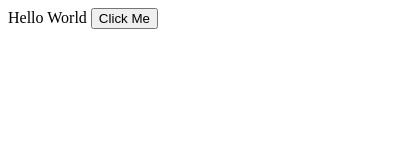
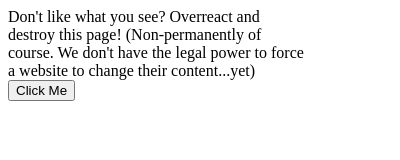
Before and after one commit to Battjmo/SuperSmashBrowser, a browser extension: page popup.html in a window 400 px wide. Drawn offline with Linux system fonts and the light colour scheme.

Commit message:
add css files for popup

```diff
--- /dev/null
+++ b/popup.css
@@ -0,0 +1,4 @@
+body {
+  width: 300px;
+  max-height: 600px;
+}
--- a/popup.html
+++ b/popup.html
@@ -5,9 +5,10 @@
     <title></title>
   </head>
   <body>
+    <link rel="stylesheet" href="./popup.css">
 
-    Hello World
-    <button id="button">Click Me</button>
+    Don't like what you see? Overreact and destroy this page! (Non-permanently of course. We don't have the legal power to force a website to change their content...yet)
+    <button className = "destroyButton" id="button">Click Me</button>
     <script src='popup.js'></script>
 
     </script>
```
